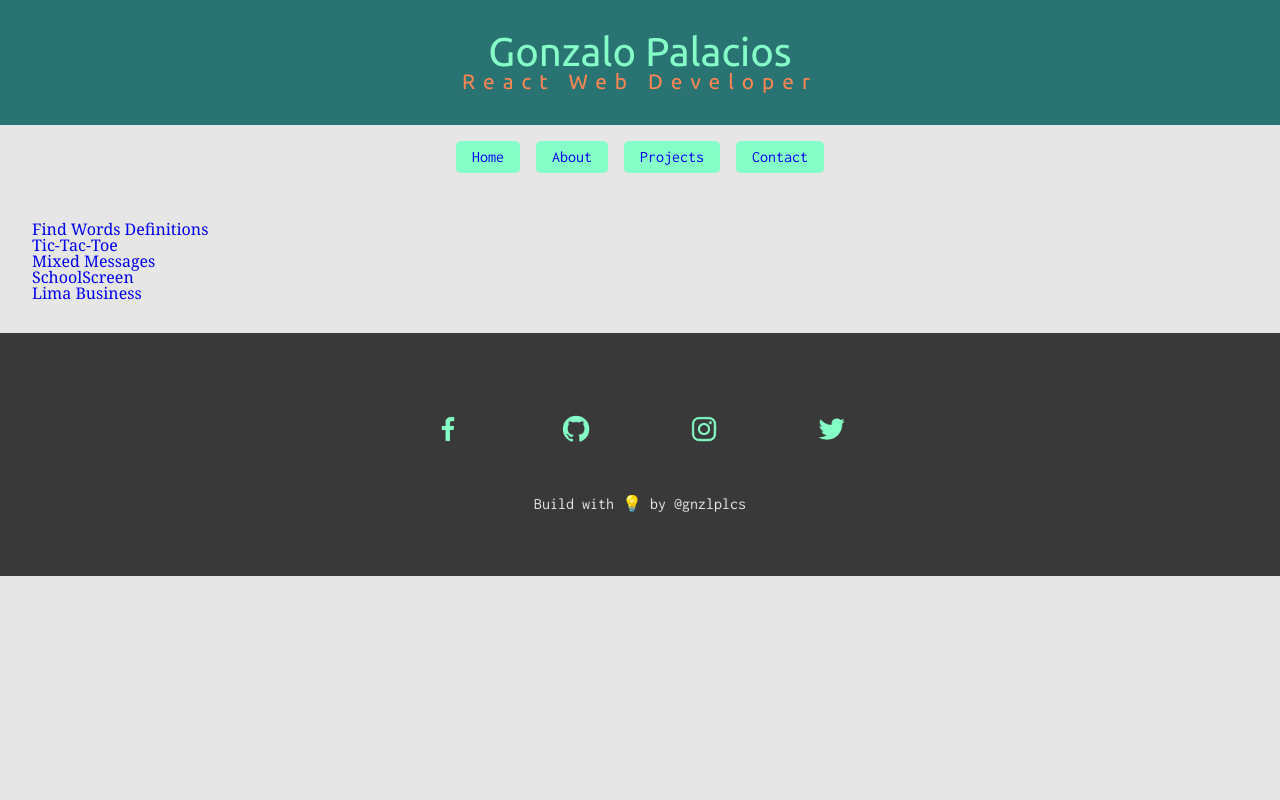
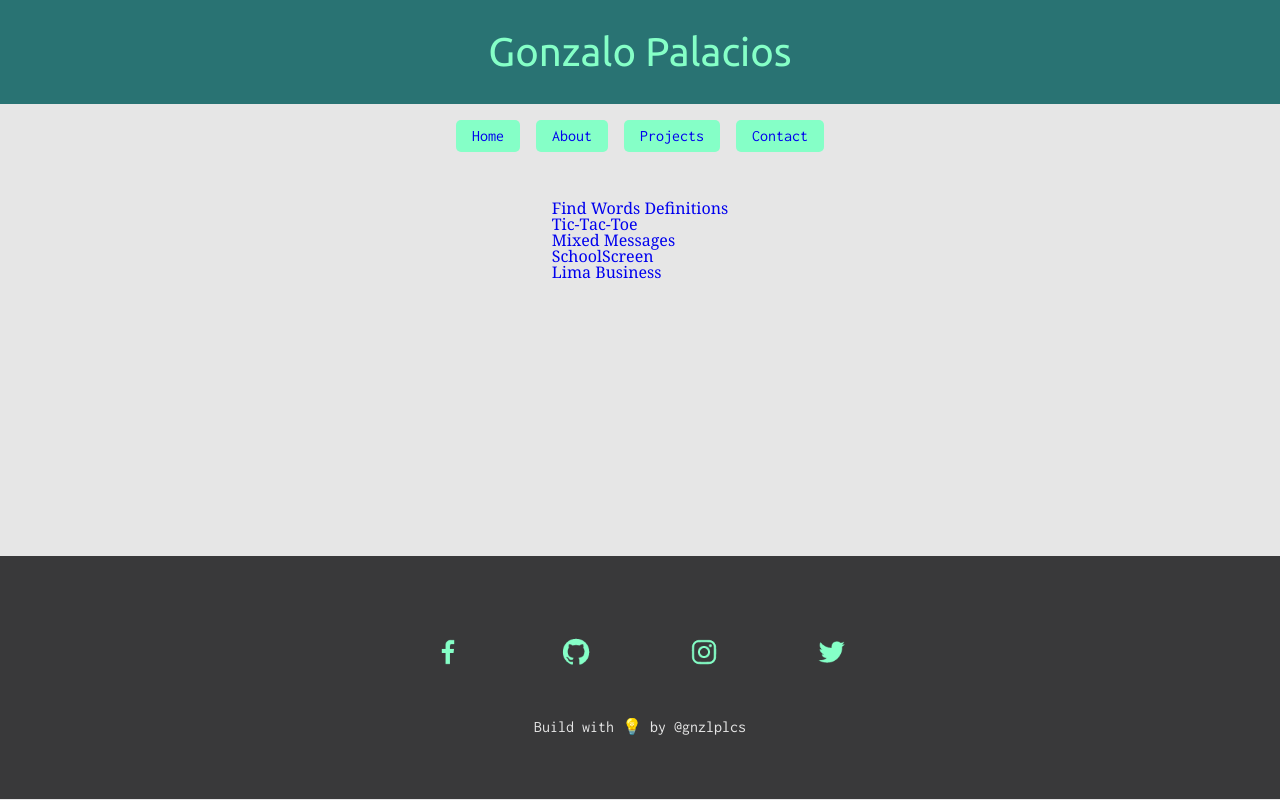
Before and after one commit to gnzlplcs/gonzalopalacios-react, a React (Create React App) app: page /projects in a window 1280 px wide. Built offline with nearby package versions, Linux system fonts and the light colour scheme.

Commit message:
first attempt to correct layout: done

```diff
--- a/src/App.css
+++ b/src/App.css
@@ -139,16 +139,37 @@ table {
   box-sizing: border-box;
 }
 
+header .main-title,
+header .main-subtitle {
+  font-family: "Ubuntu", sans-serif;
+}
+
 .container {
   display: grid;
   grid-template-rows: auto auto 1fr auto;
+  max-width: 850px;
+}
+
+.container header {
+  width: 100vw;
+}
+
+.container main {
+  margin: 0 auto;
+  max-width: 850px;
+  min-height: calc(100vh - 510px);
+}
+@media only screen and (min-width: 600px) {
+  .container main {
+    min-height: calc(100vh - 412px);
+  }
 }
 
 .container footer {
-  width: 100%;
   display: flex;
   flex-direction: column;
   align-items: center;
+  width: 100vw;
   padding: 3rem;
 }
 .container footer .icons-area {
@@ -184,20 +205,12 @@ body {
 header {
   background: #297373;
   text-align: center;
-  width: 100%;
   height: auto;
   padding: 2rem;
 }
 header .main-title {
-  font-family: "Ubuntu", sans-serif;
   font-size: 2.5rem;
   color: #85FFC7;
-}
-header .main-subtitle {
-  font-family: "Ubuntu", sans-serif;
-  font-size: 1.3rem;
-  color: #FF8552;
-  letter-spacing: 0.5rem;
 }
 
 .container nav ul {
--- a/src/App.js
+++ b/src/App.js
@@ -19,7 +19,7 @@ const App = () => {
           exact path="/"
           element={
             <>
-              <Header title="Gonzalo Palacios" subtitle="React Web Developer" />
+              <Header title="Gonzalo Palacios" />
               <NavBar />
               <Outlet />
               <Footer />
--- a/src/sass/App.scss
+++ b/src/sass/App.scss
@@ -27,21 +27,12 @@ body {
 header {
   background: $skobeloff;
   text-align: center;
-  width: 100%;
   height: auto;
   padding: 2rem;
 
   & .main-title {
-    font-family: $font-main-title;
     font-size: 2.5rem;
     color: $aquamarine;
-  }
-
-  & .main-subtitle {
-    font-family: $font-main-title;
-    font-size: 1.3rem;
-    color: $coral;
-    letter-spacing: 0.5rem;
   }
 }
 
--- a/src/sass/layout/_layout.scss
+++ b/src/sass/layout/_layout.scss
@@ -1,14 +1,29 @@
 .container {
   display: grid;
   grid-template-rows: auto auto 1fr auto;
+  max-width: $page-width;
+  }
+
+.container header {
+  width: 100vw;
+}
+
+.container main {
+  margin: 0 auto;
+  max-width: $page-width;
+  min-height: calc(100vh - 510px);
+
+  @include for-size(tablet-portrait-up) {
+    min-height: calc(100vh - 412px);
+  }
 }
 
 .container footer {
-  width: 100%;
   display: flex;
   flex-direction: column;
   align-items: center;
 
+  width: 100vw;
   padding: 3rem;
 
   & .icons-area {
```
Also changed, not shown: src/sass/abstracts/_variables.scss (+7 -4 lines), src/sass/core/_typography.scss (+4 -3 lines), 1 other file (tests, documents, lock files or other folders).
